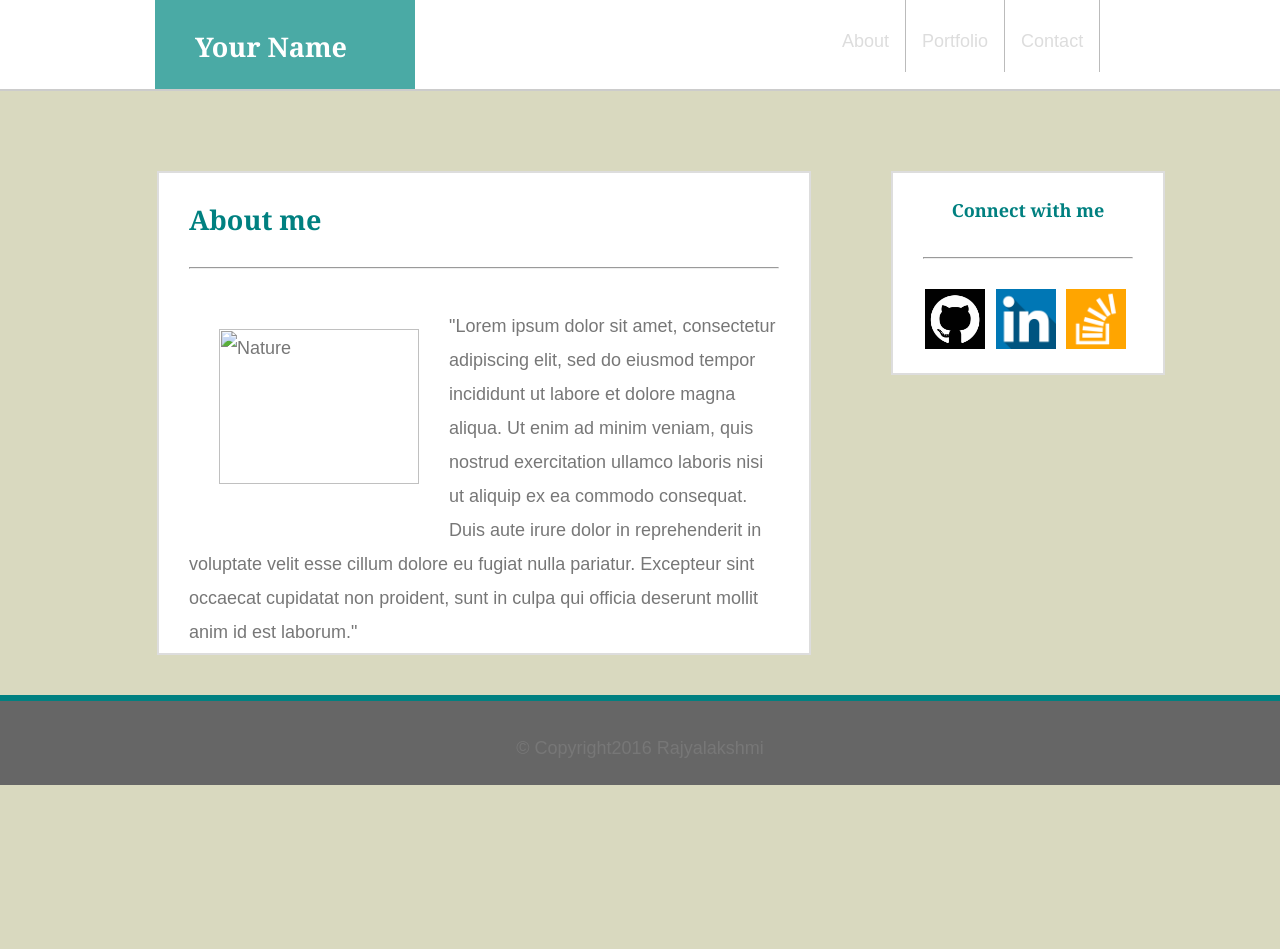
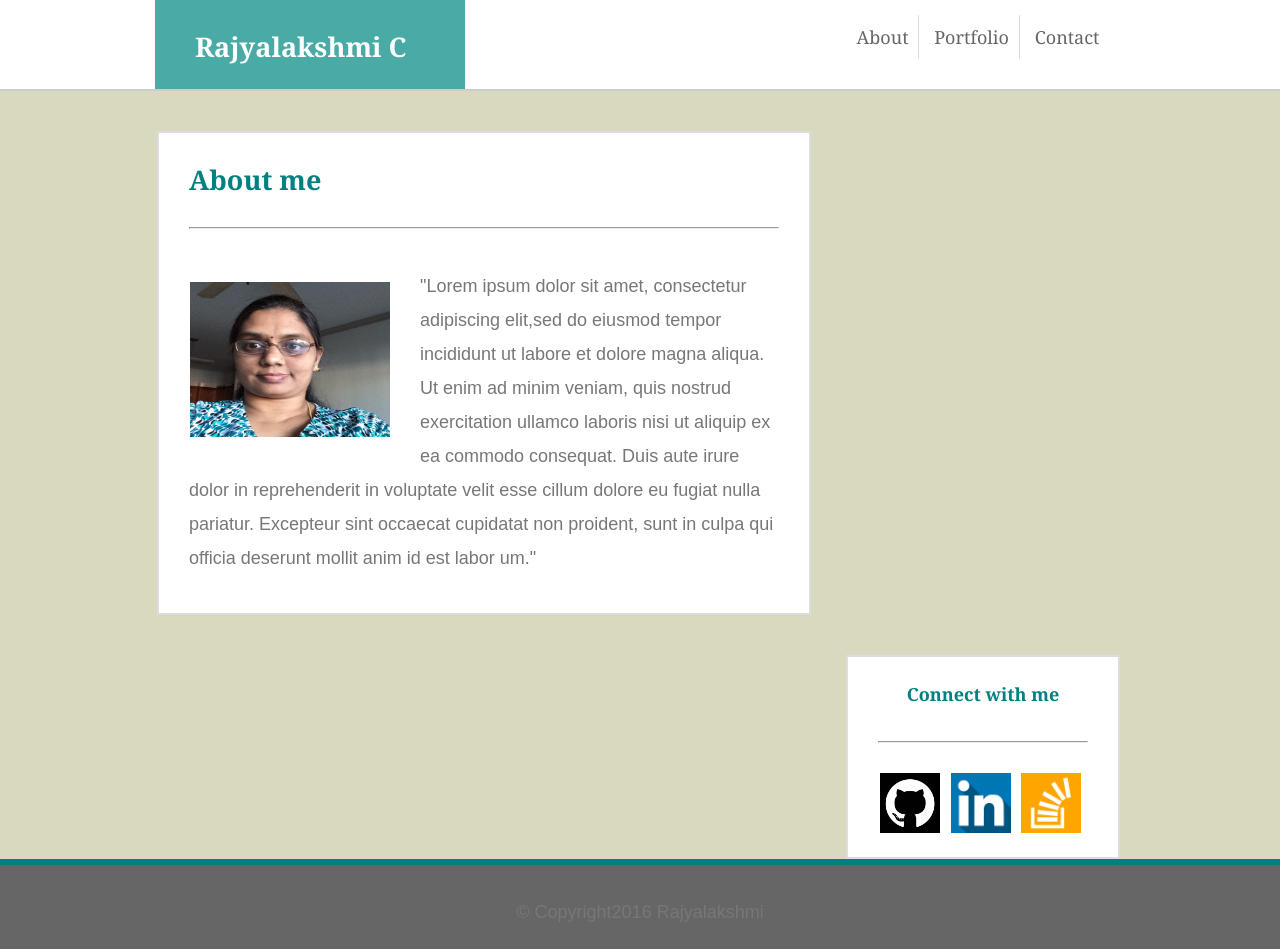
Before and after one commit to chamarthiraji/Basic-Portfolio, a plain HTML site: page index.html in a window 1280 px wide. Before the commit the page ends 800 px from the top, so only its background shows below. Drawn offline with Linux system fonts and the light colour scheme.

Commit message:
final code added

```diff
--- a/assets/css/style.css
+++ b/assets/css/style.css
@@ -9,39 +9,32 @@ body {
 	background-color:#d9d9bf;
 
 
-}
+}/* to put space in between main header and section */
 .main{
 	margin-top: 40px;
 
 }
 
-
+/* main header common properties */
 header{
 
-	display:block;
+	/*display:block;*/
 
 	background :#ffffff;
-	/*width:960px; */
 	height: 91px;
 	border-bottom:2px solid #cccccc;
 	box-sizing: border-box;
+	font-family: 'Georgia', Times, Times New Roman, serif;
 
 }
-.empty{
-	display:block;
-	width:435px;
-	height:88px;
-	float:left;
-}
+/* here we used float:left to place name header on left; */
 h1{
-	display:block;
+	/*display:block; */
 	float :left;
-	width:250px;
+	width:300px;
 	height:89px;
 	margin-left: 155px;
-	/* margin-right: 405px; */
 	background: #4aaaa5;
-	overflow :hidden;
 	text-align: left;
 	font-weight: bolder ;
 	font-size: 150%;
@@ -50,77 +43,77 @@ h1{
 
 }
 nav{
-	width:30%;	height:89px;
-
-	margin-right:70px;
-	display:block;
-	float:right;
+	width:30%;	/*height:89px;*/
+	margin-top:20px;
+	margin-right:110px;
+	float:right; /* to place nav folder on right */
 	background:white;
-	overflow:hidden;
 	text-align: center;
 
 
 }
+a{
+
+	border-right: 0.25px solid #dddddd ;
+	text-decoration: none; /* to remove underline from a tag */
+	color:#666666;
+	/* margin: 10px 20px 10px 20px; */
+	padding: 10px ;
+
+ }
+#atag{
+
+    border-right: none; /* to remove border at end of a tag */
+	}
+/
 .box{
-	display: inline-block;
+	/*display: inline-block;  /* to place box1 and box2 in a same line */
     float:left;
-
     border-color: #dddddd;
     border-style: solid;
     border-width: 2px;
-
-	margin :40px;
+   	margin :40px;
+   	/*width:100%; */
+   	overflow: hidden;
 
 	}
 
 #box1{
-	/*
+
 	float:left;
-
-	display:block;
-
-	overflow:hidden;
-	*/
- /*margin-left: 155px */
 	height:480px;
 	width:650px;
-	/*margin :10px;*/
 	background:white;
 	background-color: #ffffff;
-	/*border:5px solid;
-	border-color: #dddddd;*/
 	margin-left: 157px;
 	margin-right: 40px;
 	margin-bottom: 40px;
+	border: 2px solid #dddddd;
+    display:block;
+
 
 
 
 }
 
-/* p{
-	margin-top:30px;
-	margin-left:30px;
-} */
+
 #box2{
-	/*
+
 	float:right;
-	display: block;*/
 	width:270px;
 	height:200px;
 	background: white;
 	text-align: center;
-
-	/*overflow: hidden;
-	position: float;
-	*/
-
-}
+	overflow:hidden;
+	border: 2px solid #dddddd;
+	display: block;
+	margin-right:160px;
+	}
 
 
 footer{
 	clear:both;
 	display:block;
-	/*width:960px;*/
 	height: 90px;
 	box-sizing: border-box;
 	background:white;
@@ -129,33 +122,9 @@ footer{
 text-align: center;
 
 }
-ul {
-    list-style-type: none;
-    margin: 0;
-    padding: 0;
-    overflow: hidden;
-  /*  background-color: #333;  */
-}
-
-li {
-    float: left;
-    border-right:1px solid #bbb;
-}
-li a {
-    display: block;
-    color:#dddddd;
-    text-align: center;
-    padding: 14px 16px ;
-    text-decoration: none;
-    margin-top: 10px;
-}
 
 
-/*li a:hover:not(.active) {
-    background-color: #111;
-	    } */
-
-#box1,#image{
+.box1,#image{
 	    	float:left;
 	    }
 
@@ -163,6 +132,11 @@ li a {
 
 	    	margin:30px 30px 30px 30px;
 	    }
+	    #image{
+	    	margin-bottom: 3px;
+    		margin-left: 1px;
+    		margin-top: 23px;
+			}
 
 h1,h2,h3{
 	font-family: 'Georgia', Times, Times New Roman, serif;
@@ -187,15 +161,8 @@ h3{
 	color:teal;
 	padding-top: 20px;
 
-	/*padding-top: 20px; */
 
 }
 figure{
 	margin:30px 30px 40px 30px;
 }
-ul{
-	margin-bottom: 30px;
-
-	/*margin-top:30px; */
-
-}
--- a/index.html
+++ b/index.html
@@ -1,41 +1,45 @@
+<!Doctype html>
 <html lang="eng">
-	<title>portfolio page</title>
-	<link rel="stylesheet" href="./assets/css/reset.css">
-	<link rel="stylesheet" href="./assets/css/style.css">
-<style>
+	<head>
+		<title>portfolio-index page</title>
+		<link rel="stylesheet" href="./assets/css/reset.css">
+		<link rel="stylesheet" href="./assets/css/style.css">
+	</head>
 
-</style>
 
 <body>
+<!-- title and Nav fields are in the Header -->
 	<header>
-		<h1><p class=name><strong>Your Name</strong></p></h1>
+		<h1><p class=name><strong>Rajyalakshmi C</strong></p></h1>
 
 		<nav>
-		<ul>
-			<li><a href="portfolio.html">About</a></li>
-			<li><a href="index.html">Portfolio</a></li>
-			<li><a href="contact.html">Contact</a></li>
-		</ul>
+
+			<a href="index.html">About</a></li>
+			<a href="portfolio.html">Portfolio</a></li>
+			<a id="atag" href="contact.html">Contact</a></li>
+
 		</nav>
 	</header>
 
 	<section class="main">
+	<!-- main content section -->
 	<div class="box" id="box1">
 
 		   <h2><strong>About me</strong></h2>
 		   <hr/>
 
 			<figure>
-				<img src="../images/download.jpg" alt="Nature" width="200px" height="155px" id="image">
+				<img src="assets/images/rajiNew.png" alt="Nature" width="200px" height="155px" id="image">
 			</figure>
 			<section>
-				<p>"Lorem ipsum dolor sit amet, consectetur adipiscing elit, sed do eiusmod tempor incididunt ut labore et dolore magna aliqua. Ut enim ad minim veniam, quis nostrud exercitation ullamco laboris nisi ut aliquip ex ea commodo consequat. Duis aute irure dolor in reprehenderit in voluptate velit esse cillum dolore eu fugiat nulla pariatur. Excepteur sint occaecat cupidatat non proident, sunt in culpa qui officia deserunt mollit anim id est laborum."
+				<p>"Lorem ipsum dolor sit amet, consectetur adipiscing elit,sed do eiusmod tempor incididunt ut labore et dolore magna aliqua. Ut enim ad minim veniam, quis nostrud exercitation ullamco laboris nisi ut aliquip ex ea commodo consequat. Duis aute irure dolor in reprehenderit in voluptate velit esse cillum dolore eu fugiat nulla pariatur. Excepteur sint occaecat cupidatat non proident, sunt in culpa qui officia deserunt mollit anim id est labor um."
 				</p>
 			</section>
 
 
 	</div>
-	<div class="box" id="box2">
+	<!-- contact info section -->
+	<aside class="box" id="box2">
 
 		<h3><strong>Connect with me</strong></h3>
 		<hr/>
@@ -51,7 +55,7 @@
 			</figure>
 
 
-	</div>
+	</aside>
 	</section>
 
 	<footer>
```
Also changed, not shown: portfolio.html (+23 -93 lines).
